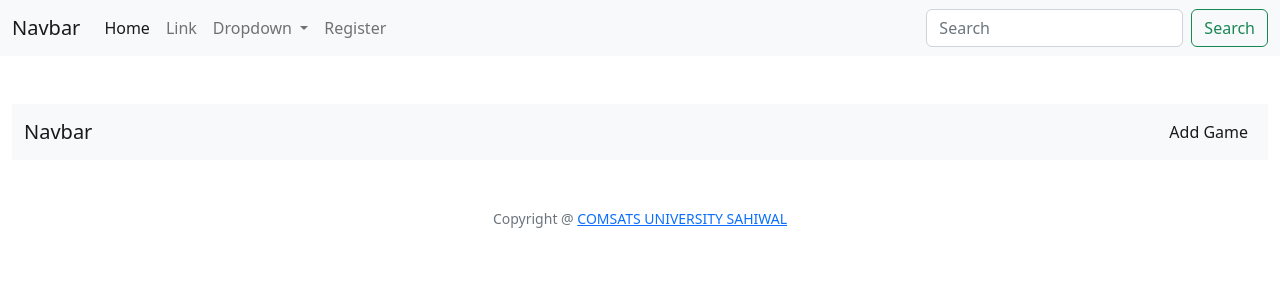
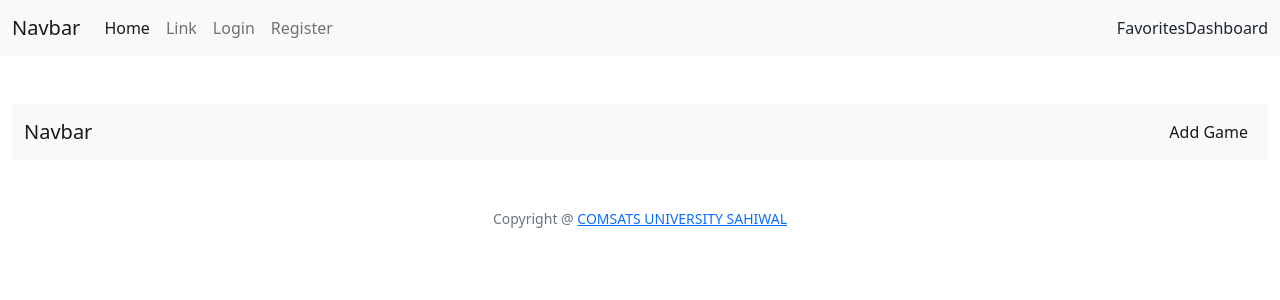
Before and after one commit to nabeelahmedjh/games-library, a Flask app: page /dashboard in a window 1280 px wide. Shown: the top 300 px of the page. Run offline with Flask 2, Linux system fonts and the light colour scheme; the visitor is signed in with stand-in values (Sample User, id 1); data that the repository does not hold is empty.

Commit message:
added login and dashboard button

```diff
--- a/templates/layout.html
+++ b/templates/layout.html
@@ -33,32 +33,24 @@
       <div class="collapse navbar-collapse" id="navbarSupportedContent">
         <ul class="navbar-nav me-auto mb-2 mb-lg-0">
           <li class="nav-item">
-            <a class="nav-link active" aria-current="page" href="#">Home</a>
+            <a class="nav-link active" aria-current="page" href="/">Home</a>
           </li>
           <li class="nav-item">
             <a class="nav-link" href="#">Link</a>
           </li>
-          <li class="nav-item dropdown">
-            <a class="nav-link dropdown-toggle" href="#" role="button" data-bs-toggle="dropdown" aria-expanded="false">
-              Dropdown
-            </a>
-            <ul class="dropdown-menu">
-              <li><a class="dropdown-item" href="#">Action</a></li>
-              <li><a class="dropdown-item" href="#">Another action</a></li>
-              <li>
-                <hr class="dropdown-divider">
-              </li>
-              <li><a class="dropdown-item" href="#">Something else here</a></li>
-            </ul>
+          <li class="nav-item">
+            <a class="nav-link" href="/login">Login</a>
           </li>
           <li class="nav-item">
             <a class="nav-link" href="/register">Register</a>
           </li>
         </ul>
-        <form class="d-flex" role="search">
-          <input class="form-control me-2" type="search" placeholder="Search" aria-label="Search">
-          <button class="btn btn-outline-success" type="submit">Search</button>
-        </form>
+        <li class="d-flex nav-item">
+          <a class="nav-link" href="/favorites">Favorites</a>
+        </li>
+        <li class="d-flex nav-item">
+          <a class="nav-link" href="/dashboard">Dashboard</a>
+        </li>
       </div>
     </div>
   </nav>
```
